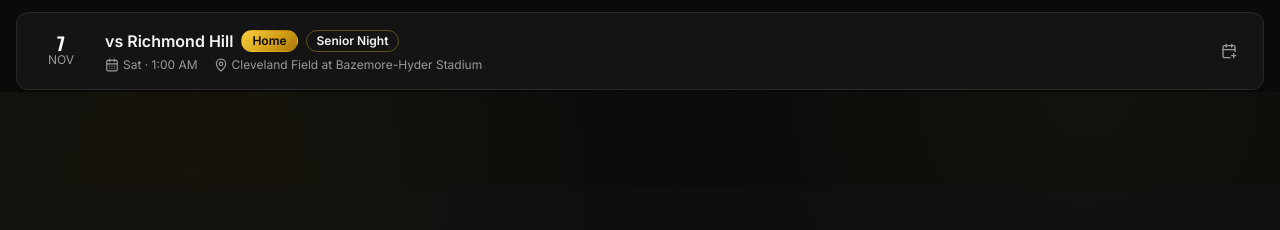
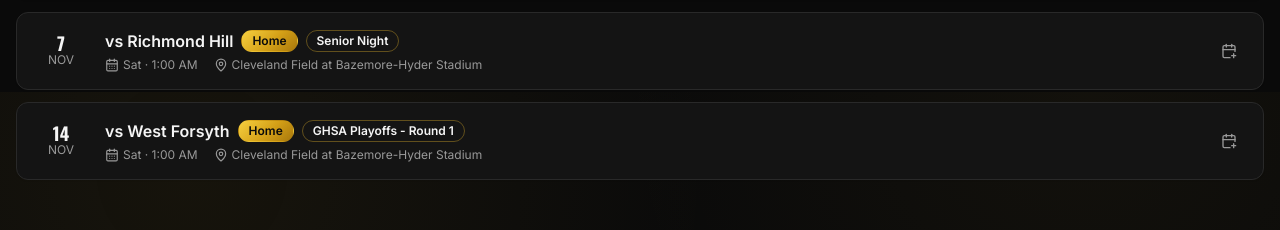
Before and after one commit to calebbsides/vhs-wildcats, a React (Vite) app: page / in a window 1280 px wide. Shown: the part 3908-4138 px from the top of the page. Built offline with nearby package versions, Linux system fonts and the light colour scheme.

Commit message:
Update content.ts

```diff
--- a/src/data/content.ts
+++ b/src/data/content.ts
@@ -218,6 +218,15 @@ export const content = {
       venue: "Cleveland Field at Bazemore-Hyder Stadium",
       label: "Senior Night",
       result: { wildcats: 49, opponent: 12, recap: "Valdosta rolled past Richmond Hill 49-12 on Nov. 6 at Bazemore-Hyder Stadium, celebrating Senior Night with head coach Shelton Felton’s 50th win leading the Wildcats. Sophomore quarterback LJ Thomas sparked the offense with 218 passing yards and four touchdowns, while senior running back Deron Foster scored his 26th rushing touchdown of the season to break the school’s single-season record." },
+    },
+    {
+      opponent: "West Forsyth",
+      date: "2026-11-13",
+      time: "8:00 PM",
+      where: "home",
+      venue: "Cleveland Field at Bazemore-Hyder Stadium",
+      label: "GHSA Playoffs - Round 1",
+      //result: { wildcats: 0, opponent: 0, recap: "Valdosta rolled past Richmond Hill 49-12 on Nov. 6 at Bazemore-Hyder Stadium, celebrating Senior Night with head coach Shelton Felton’s 50th win leading the Wildcats. Sophomore quarterback LJ Thomas sparked the offense with 218 passing yards and four touchdowns, while senior running back Deron Foster scored his 26th rushing touchdown of the season to break the school’s single-season record." },
     },
   ],
 
```
